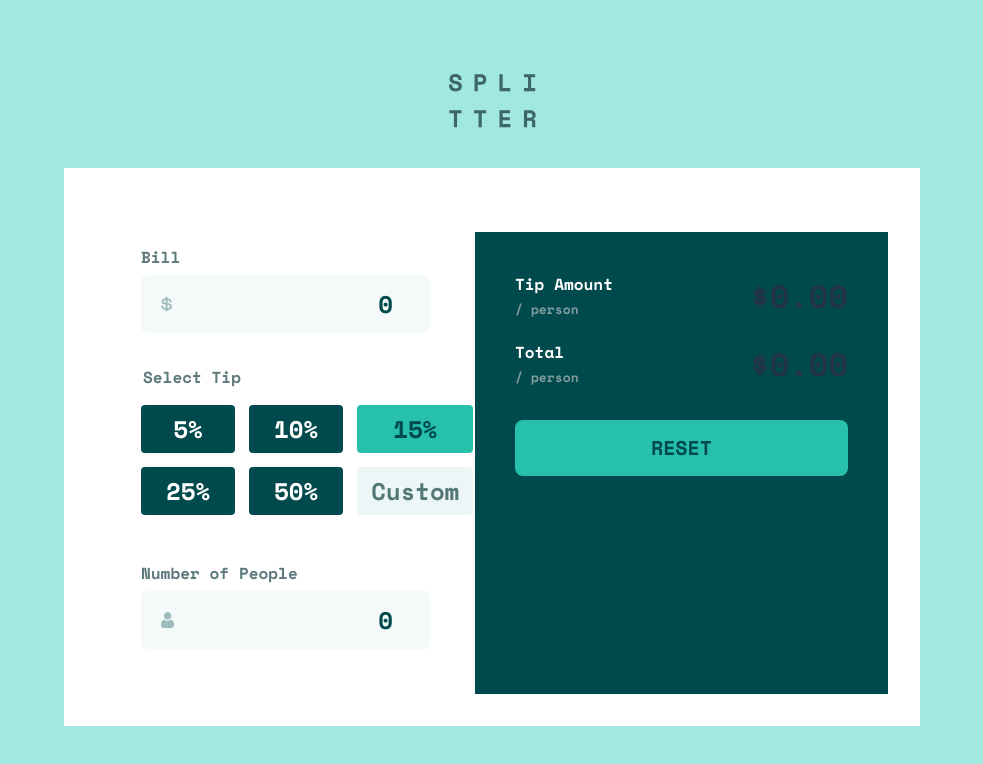
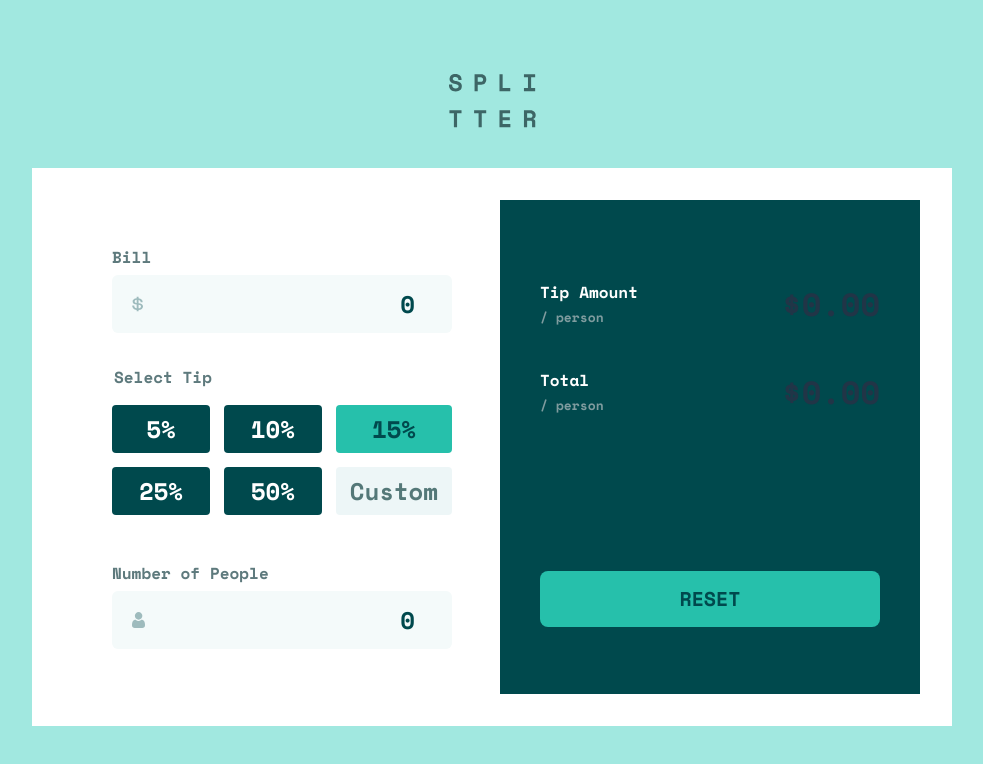
Before and after one commit to MitaliShah/tip-calculator-app, a React (Vite) app: page / in a window 1280 px wide. Shown: the top 764 px of the page, without its empty margins (148-1131 px from the left). Built offline with nearby package versions, Linux system fonts and the light colour scheme.

Commit message:
desktop adjustments for inputs and results component

```diff
--- a/src/App.jsx
+++ b/src/App.jsx
@@ -19,6 +19,7 @@ const Main = styled.main`
   max-width: 23.438rem;
 
   @media (min-width: 920px) {
+    width: 920px;
     max-width: 920px;
   }
 `;
--- a/src/components/Form.jsx
+++ b/src/components/Form.jsx
@@ -112,8 +112,9 @@ export default function Form() {
 
 const Wrapper = styled.div`
   @media (min-width: 920px) {
-    padding: 45px;
-    width: 379px;
+    padding: 45px 48px;
+    /* width: 379px; */
+    flex: 1;
   }
 `;
 
@@ -125,6 +126,7 @@ const FormWrapper = styled.form`
   @media (min-width: 920px) {
     display: flex;
     flex-direction: row;
+    width: 100%;
   }
 `;
 
@@ -139,6 +141,10 @@ const InputContainer = styled.div`
   background-color: var(--input-bg);
   margin-top: 6px;
   border-radius: 6px;
+
+  @media (min-width: 920px) {
+    max-width: 379px;
+  }
 `;
 
 const Input = styled.input`
--- a/src/components/Results.jsx
+++ b/src/components/Results.jsx
@@ -23,6 +23,7 @@ export default function Results({ tipPerPerson, totalPerPerson, handleReset }) {
           {tipPerPerson > 0 ? totalPerPerson : `$0.00`}
         </Output>
       </ContainerTotalAmount>
+
       <Reset onClick={handleReset}>RESET</Reset>
     </Wrapper>
   );
@@ -35,7 +36,9 @@ const Wrapper = styled.div`
 
   @media (min-width: 920px) {
     padding: 40px;
-    width: 413px;
+    /* width: 413px; */
+    flex: 1;
+    margin-top: 0;
   }
 `;
 
@@ -50,12 +53,20 @@ const Label = styled.label`
 const ContainerTipAmount = styled.div`
   display: flex;
   justify-content: space-between;
+
+  @media (min-width: 920px) {
+    margin-top: 40px;
+  }
 `;
 
 const ContainerTotalAmount = styled.div`
   display: flex;
   justify-content: space-between;
   margin-top: 20px;
+
+  @media (min-width: 920px) {
+    margin-top: 40px;
+  }
 `;
 
 const Reset = styled.button`
@@ -64,6 +75,10 @@ const Reset = styled.button`
   font-size: 20px;
   color: var(--very-dark-cyan);
   margin-top: 32px;
+
+  @media (min-width: 920px) {
+    margin-top: 155px;
+  }
 `;
 
 const Output = styled.output`
--- a/src/components/SelectTip.jsx
+++ b/src/components/SelectTip.jsx
@@ -58,6 +58,7 @@ const Fieldset = styled.fieldset`
   border: none;
   padding: 0;
   margin: 32px 0;
+  width: 100%;
 `;
 
 const Lagend = styled.legend`
```
